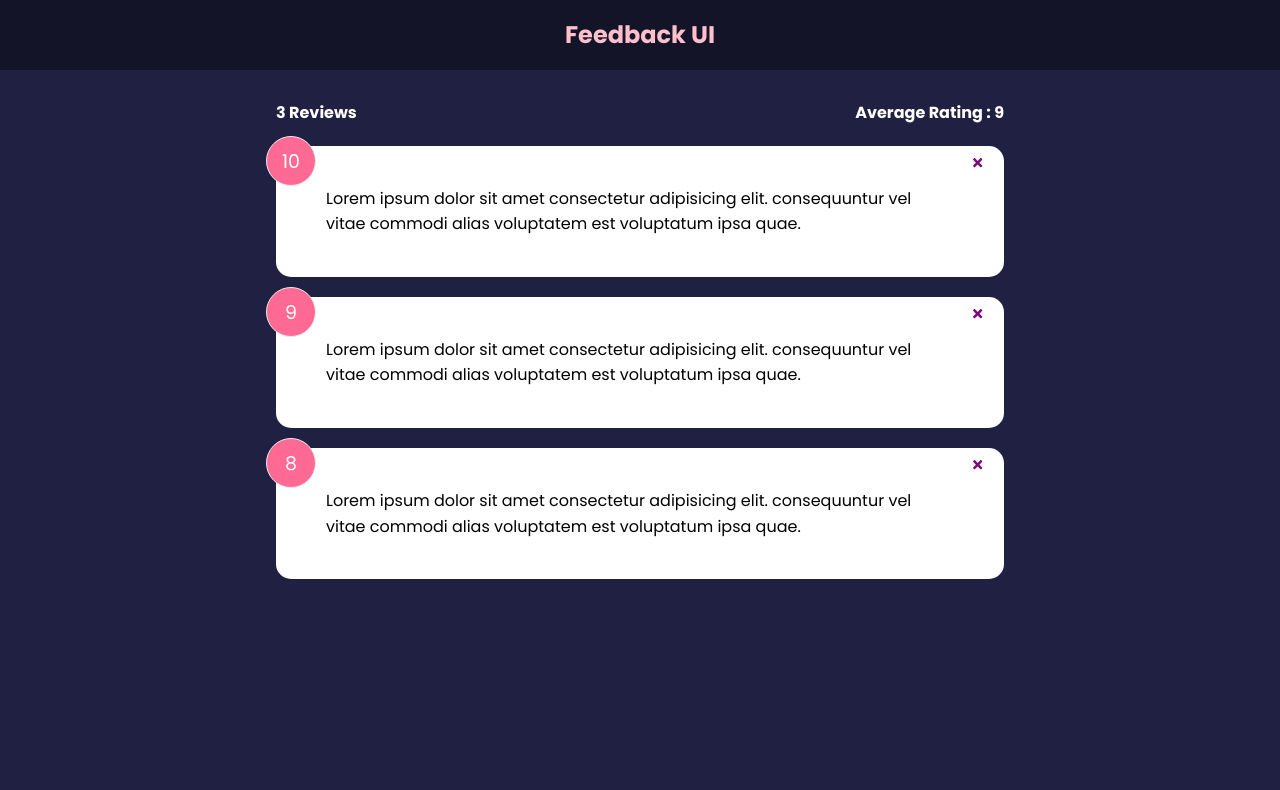
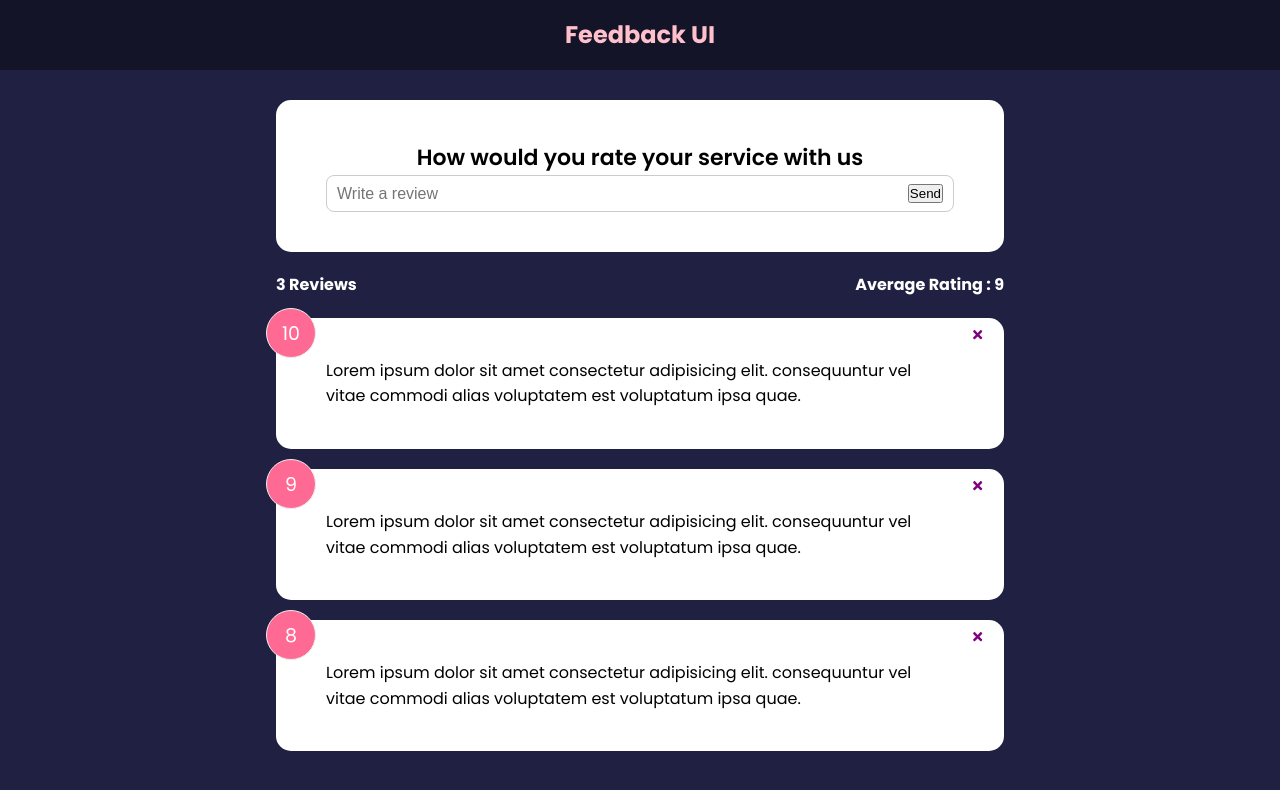
Before and after one commit to oreillyalan/react-feedback-app, a React (Create React App) app: page / in a window 1280 px wide. Shown: the top 790 px of the page. Built offline with nearby package versions, Linux system fonts and the light colour scheme.

Commit message:
Added feedback form and onChange event handler

```diff
--- a/src/App.js
+++ b/src/App.js
@@ -4,6 +4,7 @@
 import FeedbackList from './components/FeedbackList'
 import FeedbackData from './data/FeedbackData'
 import FeedbackStats from './components/FeedbackStats'
+import FeedbackForm from './components/FeedbackForm'
 
 const App = () => {
     const [feedBack, setFeedback] = useState(FeedbackData)
@@ -20,6 +21,7 @@
         <>
             <Header />
             <div className="container">
+                <FeedbackForm />
                 <FeedbackStats feedBack={feedBack} />
                 <FeedbackList feedBack={feedBack} handleDelete={deleteFeedback} />
             </div>
--- /dev/null
+++ b/src/components/FeedbackForm.jsx
@@ -0,0 +1,32 @@
+import React from 'react'
+import { useState } from 'react'
+import Card from './shared/Card'
+
+const FeedbackForm = () => {
+  const [text, setText] = useState('')
+
+  const handleTextChange = (e) => {
+    setText(e.target.value)
+  }
+
+
+
+  return (
+    <Card>
+        <form>
+            <h2>How would you rate your service with us</h2>
+            {/*"todo - rating select component*/}
+            <div className="input-group">
+                <input
+                onChange={handleTextChange}
+                type="text"
+                placeholder='Write a review'
+                value = {text}/>
+                <button type='submit'> Send </button>
+            </div>
+        </form>
+    </Card>
+  )
+}
+
+export default FeedbackForm
```
